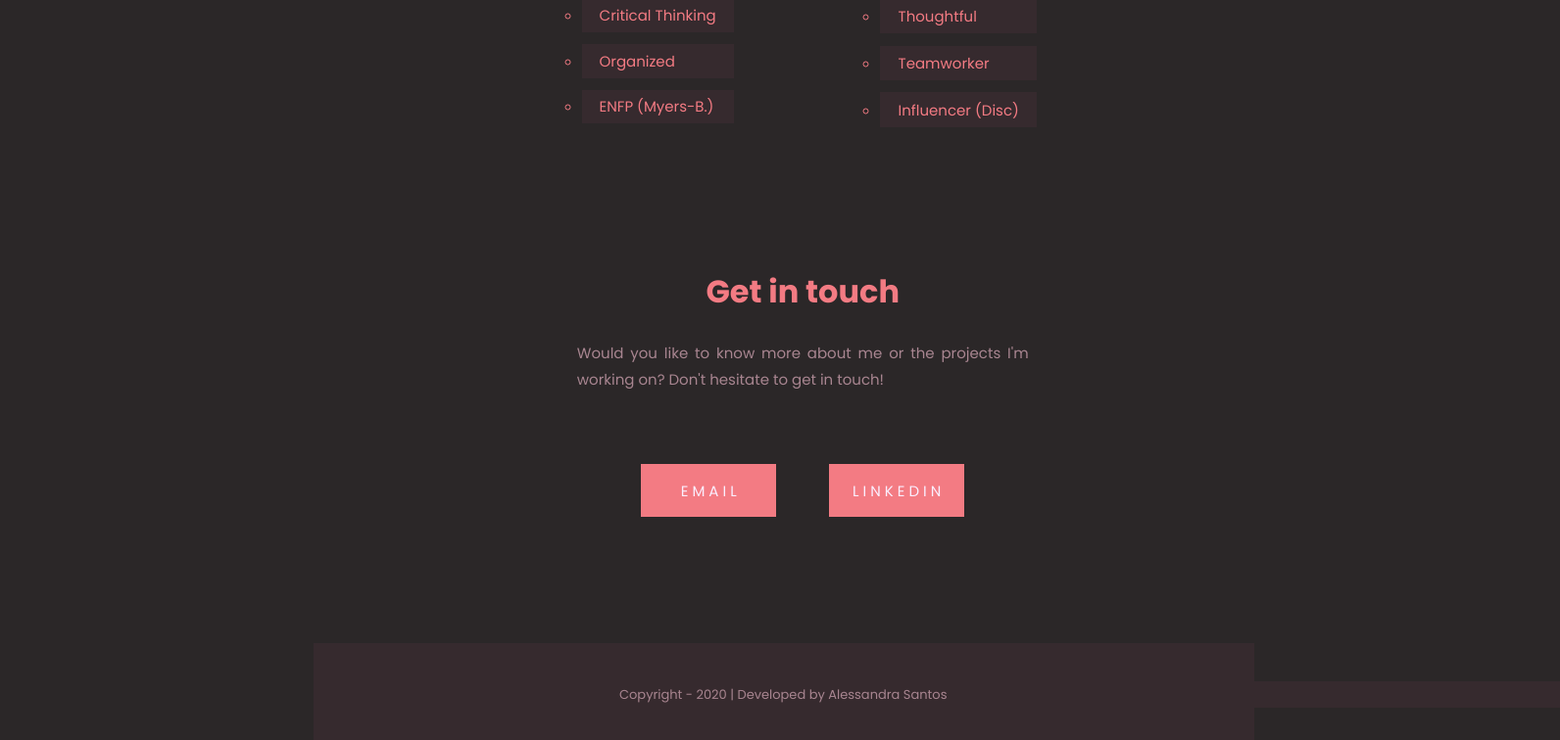
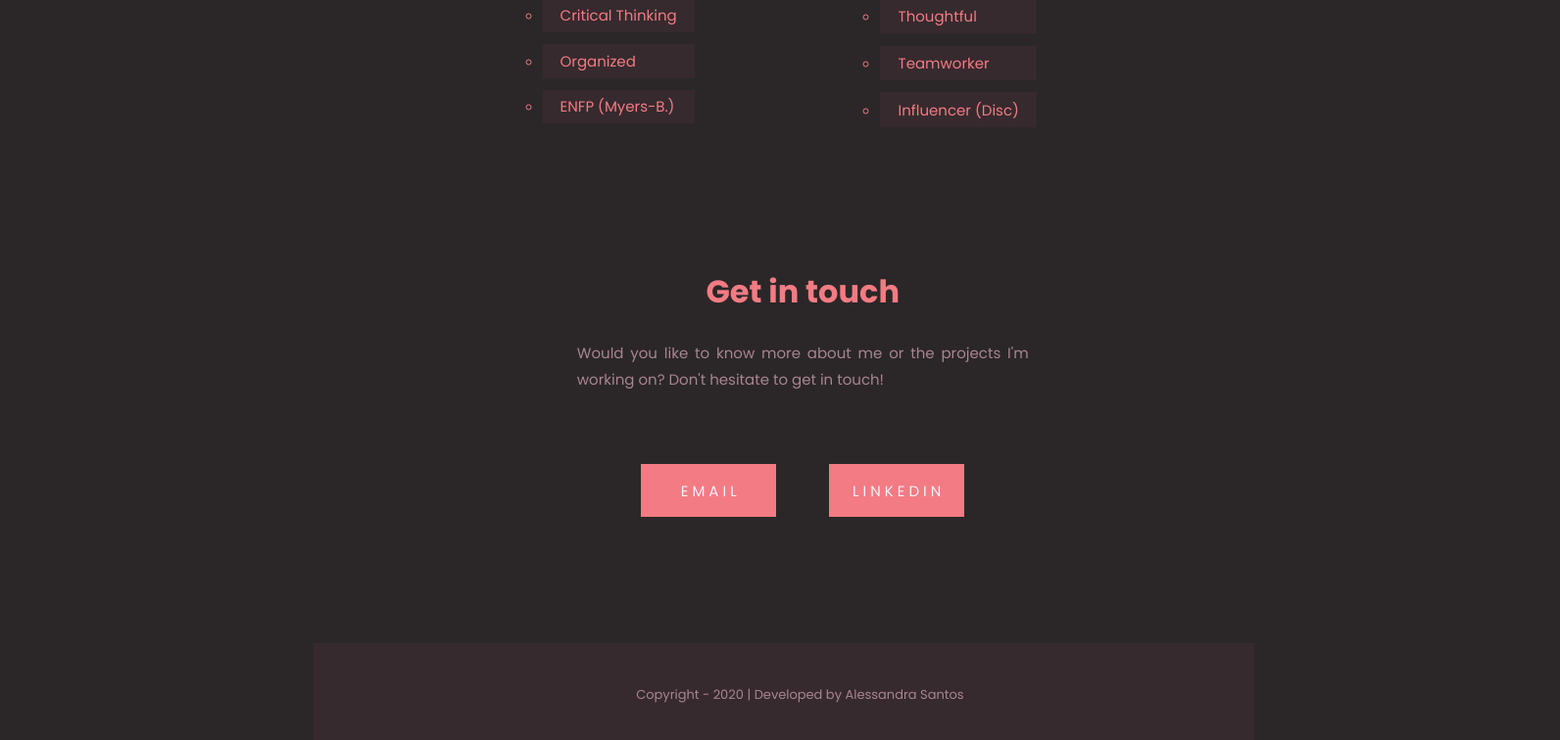
Before and after one commit to itsaleplets/portfolio, a React (Create React App) app: page / in a window 1280 px wide. Shown: the part 2674-3430 px from the top of the page at 98% size, 1592 px wide, since content can reach past the window. Built offline with nearby package versions, Linux system fonts and the light colour scheme; a web font is replaced by a local one.

Commit message:
fix: footer width

```diff
--- a/src/components/Footer.jsx
+++ b/src/components/Footer.jsx
@@ -1,15 +1,9 @@
 import React from 'react';
 import '../style/Footer.css';
-// import linkedin from '../images/linkedin.png';
-// import github from '../images/github.png'
 
 function Footer() {
   return(
     <footer>
-      {/* <div className="footer-div">
-        <img alt="" src={linkedin} className="footer-img"/>
-        <img alt="" src={github} className="footer-img"/>
-      </div> */}
       <p className="copyright">Copyright - 2020 | Developed by Alessandra Santos</p>
     </footer>
   )
--- a/src/components/Projects.jsx
+++ b/src/components/Projects.jsx
@@ -14,7 +14,7 @@ function Projects() {
       <div className="project-img-div">
 
         <div className="project-img">
-          <img alt="" src={hacka} width="200px" />
+          <img alt="" src={hacka} className="img-width"/>
           <a href="https://github.com/itsaleplets/hackathonAmbev" target="blank">
             <div className="description">
               <span className="description-title">Hackathon</span>
@@ -25,7 +25,7 @@ function Projects() {
         </div>
 
         <div className="project-img">
-          <img alt="" src={tarot} width="200px" />
+          <img alt="" src={tarot} className="img-width" />
           <a href="https://github.com/itsaleplets/tarot-vision" target="blank">
             <div className="description">
               <span className="description-title">Tarot Vision</span>
@@ -36,7 +36,7 @@ function Projects() {
         </div>
 
         <div className="project-img">
-          <img alt="" src={trivia} width="200px" />
+          <img alt="" src={trivia} className="img-width" />
           <a href="https://github.com/itsaleplets/trivia-game" target="blank">
             <div className="description">
               <span className="description-title">Trivia</span>
--- a/src/style/App.css
+++ b/src/style/App.css
@@ -2,11 +2,13 @@
 
 * {
   margin: 0;
+  padding: 0;
   background-color: #2B2728;
 }
 
 body {
   font-family: 'Poppins', sans-serif;
+  width: 100vw;
 }
 
 p {
--- a/src/style/Footer.css
+++ b/src/style/Footer.css
@@ -10,6 +10,5 @@ footer {
 .copyright {
   font-size: 13px;
   background-color: #362A2E;
-  margin: 0 0 4% 65%;
-  width: 100%;
+  margin: 0 0 4% 4%;
 }
--- a/src/style/Projects.css
+++ b/src/style/Projects.css
@@ -3,6 +3,10 @@
   display: flex;
   flex-direction: column;
   align-items: center;
+}
+
+.img-width {
+  width: 200px;
 }
 
 .project-img-div {
@@ -16,7 +20,7 @@
   z-index: 1;
   position: relative;
   /* transition: all 0.5s ease-out; */
-  /* opacity: 90%; */
+  /* opacity: 82%; */
 }
 
 .description {
```
Also changed, not shown: 1 other file (tests, documents, lock files or other folders).
